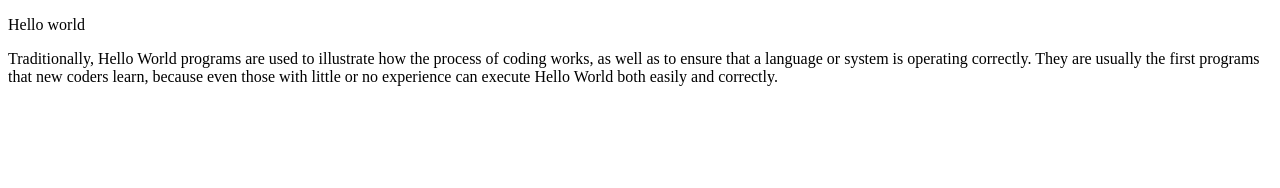
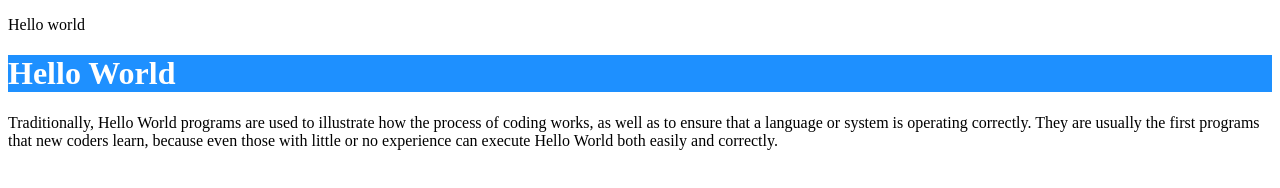
Before and after one commit to FatiAza/notreProjet, a plain HTML site: page index.html in a window 1280 px wide. Drawn offline with Linux system fonts and the light colour scheme.

Commit message:
ajout arrière-plan bleu index.html

```diff
--- a/index.html
+++ b/index.html
@@ -7,6 +7,7 @@
 <p> Hello world </p>
         <!-- the content goes here -->
     </body>
+    <h1 style="background-color:DodgerBlue;color:white;">Hello World</h1>
     <p>Traditionally, Hello World programs are used to illustrate how the process of coding works,
         as well as to ensure that a language or system is operating correctly.
         They are usually the first programs that new coders learn, because even those with little or no experience can execute Hello World both easily and correctly. </p>
```
